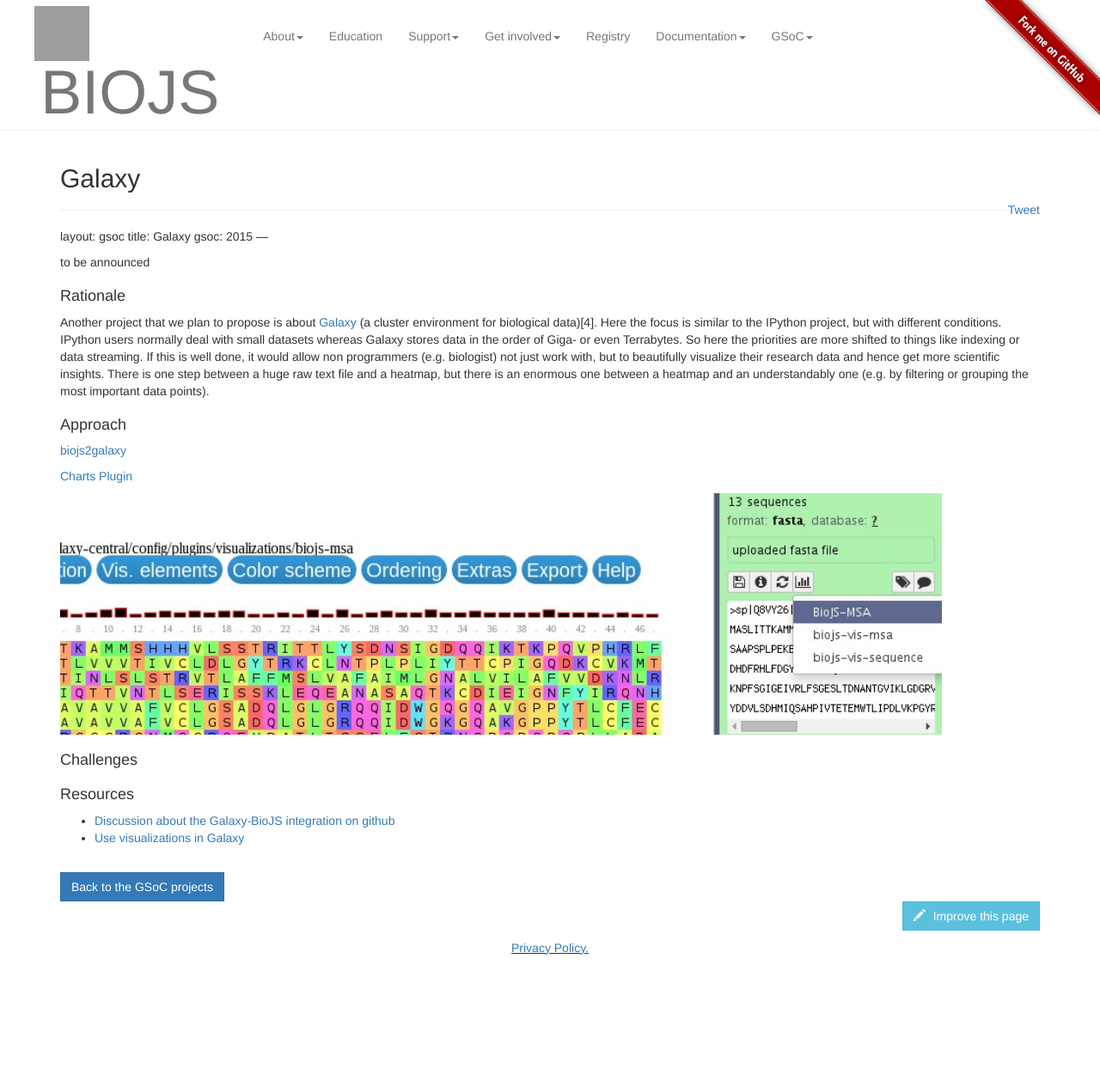
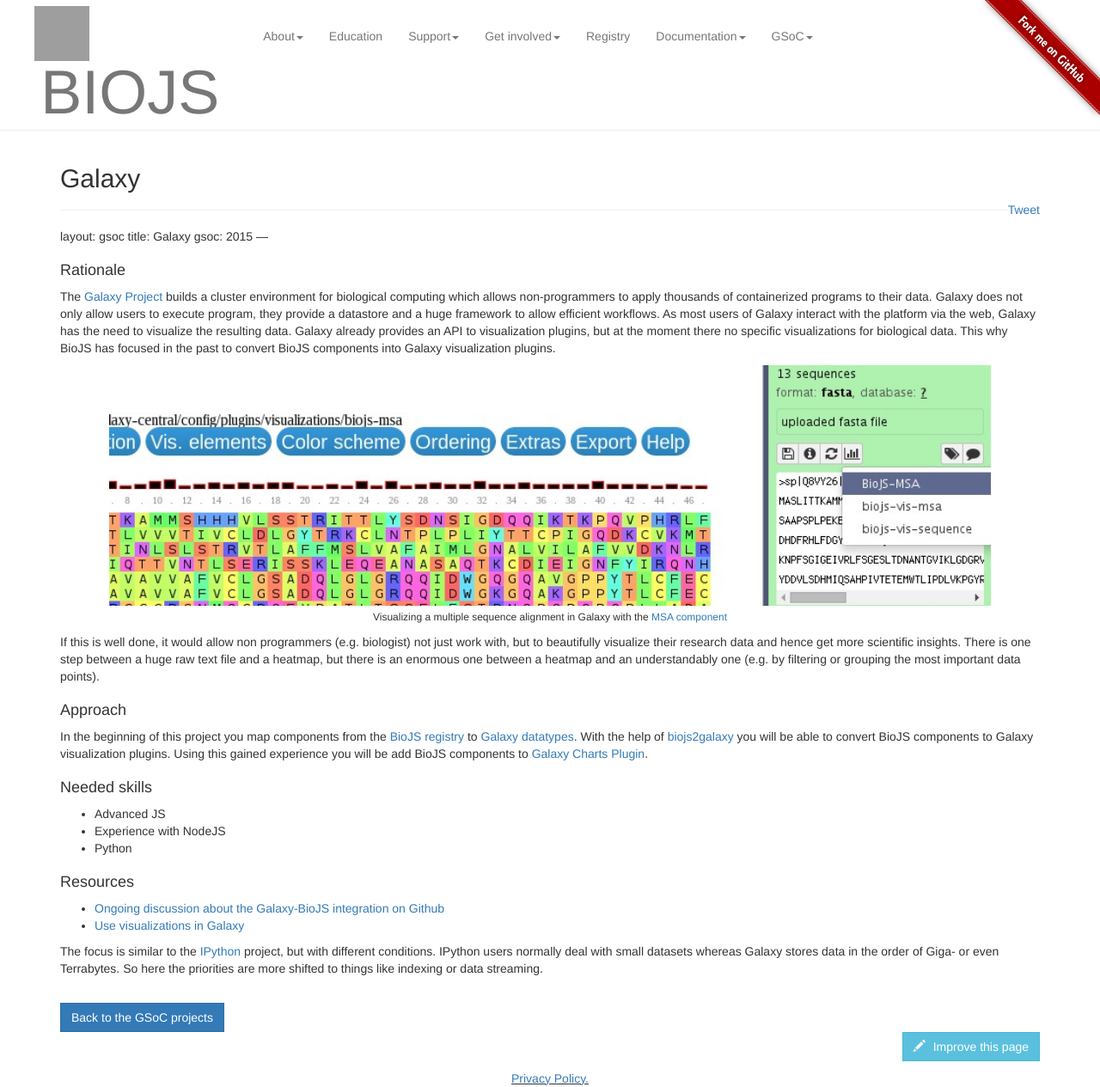
Before and after one commit to biojs/biojs.net, a Jekyll site: the page built from gsoc/2015/projects/galaxy.md, in a window 1280 px wide. Shown: the whole page at 86% size. Built offline with Jekyll 4.4.1, drawn with Linux system fonts in a browser that asks for light colours; nearby versions of some CDN libraries; comment, search, counter and statistics services are not loaded; before the commit the page ends 1113 px from its top, so only the background shows below that; grey boxes are pictures that could not be loaded.

Commit message:
updated project description

```diff
--- a/css/custom.css
+++ b/css/custom.css
@@ -191,3 +191,15 @@
     -webkit-transform: rotate(7deg); /* Chrome, Safari, Opera */
     transform: rotate(-20deg);
 }
+
+figcaption {
+    text-align: center;
+    font-size: 12px;
+    padding-top: 5px;
+    padding-bottom: 10px;
+}
+
+figure img{
+    margin: 0 auto;
+    display: block;
+}
--- a/gsoc/2015/projects/galaxy.md
+++ b/gsoc/2015/projects/galaxy.md
@@ -4,32 +4,41 @@
 gsoc: 2015
 ---
 
-
-to be announced
-
 Rationale
 ---------
 
-Another project that we plan to propose is about [Galaxy](https://usegalaxy.org/) (a cluster environment for biological data)[4].
-Here the focus is similar to the IPython project, but with different conditions. IPython users normally deal with small datasets whereas Galaxy stores data in the order of Giga- or even Terrabytes. So here the priorities are more shifted to things like indexing or data streaming.
+The [Galaxy Project](https://usegalaxy.org/) builds a cluster environment for biological computing which allows non-programmers to apply thousands of containerized programs to their data. Galaxy does not only allow users to execute program, they provide a datastore and a huge framework to allow efficient workflows. As most users of Galaxy interact with the platform via the web, Galaxy has the need to visualize the resulting data. Galaxy already provides an API to visualization plugins, but at the moment there no specific visualizations for biological data.
+This why BioJS has focused in the past to convert BioJS components into Galaxy visualization plugins.
+
+<figure>
+	<img src="{{ site.baseurl }}gsoc/2015/img/galaxy.jpg" alt="BioJS MSA in Galaxy" width="90%">
+	<figcaption>Visualizing a multiple sequence alignment in Galaxy with the <a href="https://github.com/greenify/msa">MSA component</a></figcaption>
+</figure>
+
 If this is well done, it would allow non programmers (e.g. biologist) not just work with, but to beautifully visualize their research data and hence get more scientific insights.
 There is one step between a huge raw text file and a heatmap, but there is an enormous one between a heatmap and an understandably one (e.g. by filtering or grouping the most important data points).
 
 Approach
 --------
 
-[biojs2galaxy](https://github.com/biojs/biojs2galaxy)
+In the beginning of this project you map components from the [BioJS registry][registry] to [Galaxy datatypes][datatypes]. With the help of [biojs2galaxy](https://github.com/biojs/biojs2galaxy) you will be able to convert BioJS components to Galaxy visualization plugins. Using this gained experience you will be add BioJS components to [Galaxy Charts Plugin](https://wiki.galaxyproject.org/Learn/Visualization/Charts).
 
+[datatypes]: https://wiki.galaxyproject.org/Learn/Datatypes
+[registry]: http://biojs.io
 
-[Charts Plugin](https://wiki.galaxyproject.org/Learn/Visualization/Charts)
+Needed skills
+-------------
 
-![Galaxy]({{ site.baseurl }}gsoc/2015/img/galaxy.jpg){: width="90%"}
-
-Challenges
----------
+* Advanced JS
+* Experience with NodeJS
+* Python
 
 Resources
 ---------
 
-* [Discussion about the Galaxy-BioJS integration on github](https://github.com/biojs/biojs/issues/71)
+* [Ongoing discussion about the Galaxy-BioJS integration on Github](https://github.com/biojs/biojs/issues/71)
 * [Use visualizations in Galaxy](https://wiki.galaxyproject.org/VisualizationsRegistry)
+
+[ipython]: {{ site.baseurl }}gsoc/2015/projects/ipython.html
+
+The focus is similar to the [IPython][ipython] project, but with different conditions. IPython users normally deal with small datasets whereas Galaxy stores data in the order of Giga- or even Terrabytes. So here the priorities are more shifted to things like indexing or data streaming.
```
Also changed, not shown: gsoc/2015/projects/ipython.md (+14 -6 lines).
